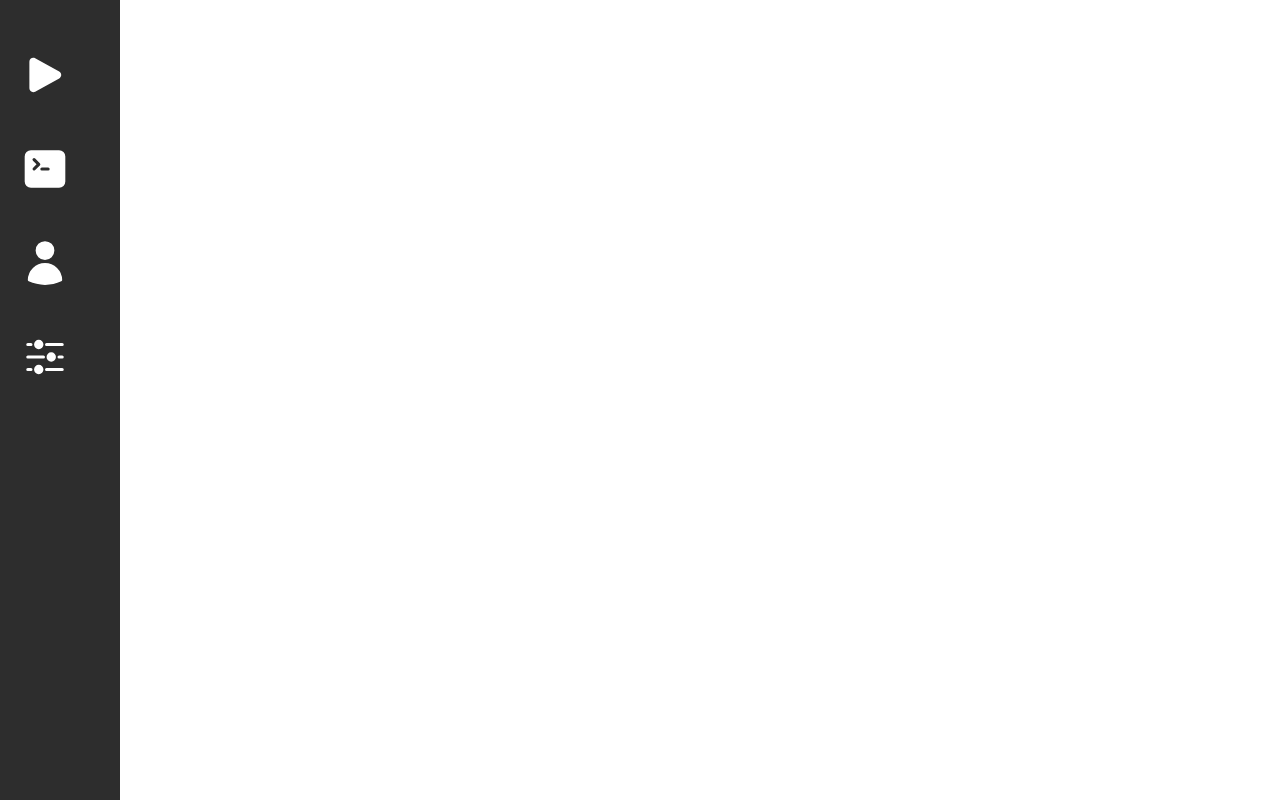
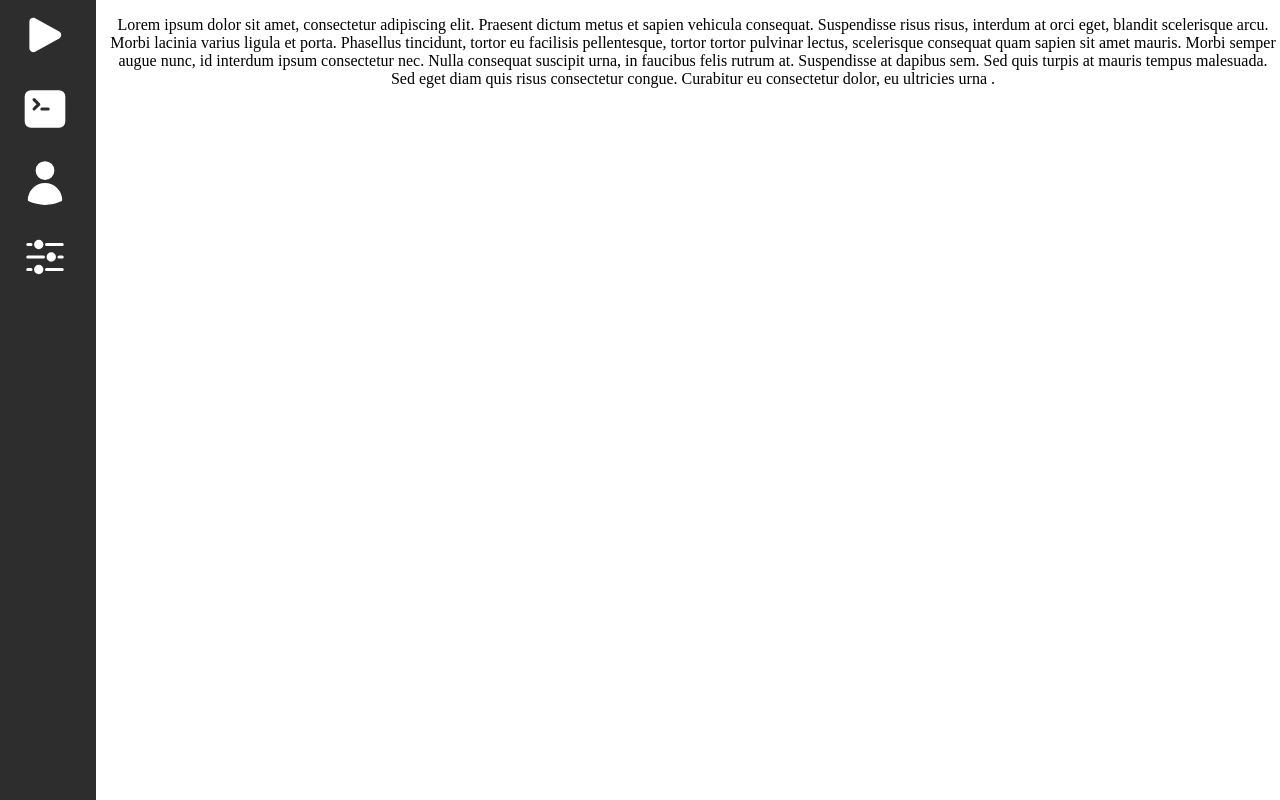
Before and after one commit to Haranana/Turing-Machine-Simulator-Frontend, a React (Vite) app: page / in a window 1280 px wide. Before the commit this address had no page. Built offline with nearby package versions, Linux system fonts and the light colour scheme.

Commit message:
overhauled main layout

```diff
--- a/index.html
+++ b/index.html
@@ -1,11 +1,11 @@
 <!doctype html>
 <html lang="en">
-  <head>
+  <head >
     <meta charset="UTF-8" />
     <meta name="viewport" content="width=device-width, initial-scale=1.0" />
     <title>Turing</title>
   </head>
-  <body>
+  <body id="main-body">
     <div id="root"></div>
     <script type="module" src="/src/main.tsx"></script>
   </body>
--- a/package.json
+++ b/package.json
@@ -11,6 +11,7 @@
   },
   "dependencies": {
     "@heroicons/react": "^2.2.0",
+    "@monaco-editor/react": "^4.7.0",
     "react": "^19.1.0",
     "react-dom": "^19.1.0",
     "react-router-dom": "^7.6.3"
--- a/src/App.tsx
+++ b/src/App.tsx
@@ -1,23 +1,26 @@
-import Sidebar from "./features/Sidebar/Sidebar";
+
 import SimulatorPage from './pages/SimulatorPage'
 import ConsolePage from './pages/ConsolePage'
 import AccountPage from './pages/AccountPage'
 import SettingsPage from './pages/SettingsPage'
 import { Routes, Route } from 'react-router-dom'
+import Layout from "./Layout";
 
 export default  function App() {
 
 return (
-    <div className="main-layout">
-      <Sidebar />
-      <div className="content">
+    <div className="content">
         <Routes>
-          <Route path="/index" element={<SimulatorPage />} />
-          <Route path="/console" element={<ConsolePage />} />
-          <Route path="/account" element={<AccountPage />} />
-          <Route path="/settings" element={<SettingsPage />} />
+          <Route path = "/" element={<Layout/>}>
+            <Route index element={<SimulatorPage />} />
+            <Route path="index" element={<SimulatorPage />} />
+            <Route path="console" element={<ConsolePage />} />
+            <Route path="account" element={<AccountPage />} />
+            <Route path="settings" element={<SettingsPage />} />
+          </Route>
+
+          <Route path="*" element={<h1>Not found</h1>} />
         </Routes>
-      </div>
     </div>
   );
 }
--- /dev/null
+++ b/src/Layout.tsx
@@ -0,0 +1,17 @@
+import Sidebar from "./features/Sidebar/Sidebar.tsx";
+import { Outlet } from 'react-router-dom';
+
+export default function Layout(){
+    return(
+        <div className="main-layout">
+            <aside className="sidebar-wrap">
+                <Sidebar />
+            </aside>
+            <main className="outlet-wrap">
+                <Outlet />
+            </main>
+        </div>
+
+    );
+
+}
--- a/src/features/Sidebar/Sidebar.tsx
+++ b/src/features/Sidebar/Sidebar.tsx
@@ -1,17 +1,17 @@
 import {Link} from 'react-router-dom';
+
 import { } from "@heroicons/react/24/solid"
 import { UserIcon, AdjustmentsHorizontalIcon, CommandLineIcon, PlayIcon } from "@heroicons/react/24/solid"
 import './sidebar.css';
 
 export default function Sidebar(){
     return(
-
     <nav className='sidebar'>
         <ul>
-            <li className='link-button' id='simulator-link-button'><Link to="/index"><PlayIcon className = "icon"></PlayIcon></Link></li>
-            <li className='link-button' id='console-link-button'><Link to="/console"><CommandLineIcon className = "icon"></CommandLineIcon></Link></li>
-            <li className='link-button' id='account-link-button'><Link to="/account"><UserIcon className = "icon"></UserIcon></Link></li>
-            <li className='link-button' id='settings-link-button'><Link to="/settings"><AdjustmentsHorizontalIcon className = "icon"></AdjustmentsHorizontalIcon></Link></li>
+            <li className='link-button' id='simulator-link-button'><Link to="index" title='Simulation'><PlayIcon className = "icon"></PlayIcon></Link></li>
+            <li className='link-button' id='console-link-button'><Link to="console" title='Console'><CommandLineIcon className = "icon"></CommandLineIcon></Link></li>
+            <li className='link-button' id='account-link-button'><Link to="account" title='Account'><UserIcon className = "icon"></UserIcon></Link></li>
+            <li className='link-button' id='settings-link-button'><Link to="settings" title='Settings'><AdjustmentsHorizontalIcon className = "icon"></AdjustmentsHorizontalIcon></Link></li>
         </ul>
     </nav>
 );
--- a/src/features/Sidebar/sidebar.css
+++ b/src/features/Sidebar/sidebar.css
@@ -1,21 +1,24 @@
+:root { --sidebar-width: 6rem; }
+
 .sidebar {
-  width: 15vh;
+  width: var(--sidebar-width);
   min-height: 100vh;
   background: #2d2d2d;
   color: white;
-  padding-top: 20px;
-  position: fixed;
   left: 0;
   top: 0;
+  margin-top: 0;
+  padding-top: 0;
 }
 
 .sidebar ul {
   list-style: none;
+  margin-top: 0;
   padding: 0;
 }
 
 .sidebar li {
-  margin: 20px 0;
+  margin-top: 0;
 }
 
 .sidebar a {
--- a/src/index.css
+++ b/src/index.css
@@ -0,0 +1,19 @@
+#main-body{
+    margin: 0;
+    padding: 0;
+    border: 0;
+}
+
+.main-layout{
+    display: flex;
+}
+
+.content{
+    flex-wrap: 1;
+    order: 1;
+}
+
+.outlet-wrap{
+    margin-left: 10px;
+     text-align: center;
+}
--- a/src/pages/AccountPage.tsx
+++ b/src/pages/AccountPage.tsx
@@ -1,7 +1,9 @@
+import './page.css';
+
 export default  function AccountPage() {
     return(
-    <>
-    <p>AccountPage</p>
-    </>
+    <div className="page">
+        <p>AccountPage</p>
+    </div>
     );
 }
--- a/src/pages/ConsolePage.tsx
+++ b/src/pages/ConsolePage.tsx
@@ -1,7 +1,10 @@
+import { Editor } from "@monaco-editor/react";
+import './page.css';
+
 export default  function ConsolePage() {
     return(
-    <>
-    <p>ConsolePage</p>
-    </>
+        <div className="page">
+            <Editor height="90vh" defaultLanguage="plaintext" defaultValue="Lorem Ipsum" />
+        </div>
     );
 }
--- a/src/pages/SettingsPage.tsx
+++ b/src/pages/SettingsPage.tsx
@@ -1,7 +1,9 @@
+import './page.css';
+
 export default  function SettingsPage() {
     return(
-    <>
-    <p>SettingsPage</p>
-    </>
+        <div className="page">
+            <p>SettingsPage</p>
+        </div>
     );
 }
--- a/src/pages/SimulatorPage.tsx
+++ b/src/pages/SimulatorPage.tsx
@@ -1,7 +1,15 @@
+import './page.css';
+
 export default  function SimulatorPage() {
     return(
-    <>
-    <p>SimulatorPage</p>
-    </>
+        <div className="page">
+            <p>Lorem ipsum dolor sit amet, consectetur adipiscing elit. Praesent dictum metus et sapien vehicula consequat.
+                 Suspendisse risus risus, interdum at orci eget, blandit scelerisque arcu. Morbi lacinia varius ligula et porta.
+                  Phasellus tincidunt, tortor eu facilisis pellentesque, tortor tortor pulvinar lectus, scelerisque consequat quam sapien sit amet mauris.
+                   Morbi semper augue nunc, id interdum ipsum consectetur nec. Nulla consequat suscipit urna, in faucibus felis rutrum at.
+                 Suspendisse at dapibus sem. Sed quis turpis at mauris tempus malesuada. Sed eget diam quis risus consectetur congue.
+                  Curabitur eu consectetur dolor, eu ultricies urna
+                  .</p>
+        </div>
     );
 }
--- /dev/null
+++ b/src/pages/page.css
@@ -0,0 +1,4 @@
+.page{
+
+
+}
```
Also changed, not shown: 1 other file (tests, documents, lock files or other folders).
